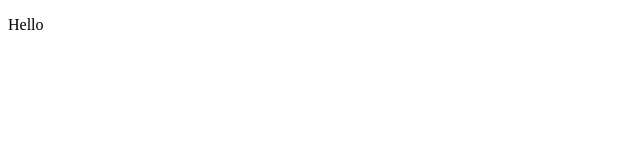
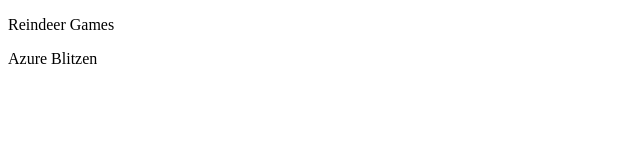
Before and after one commit to mwatson615/colored-reindeer, a plain HTML site: page index.html in a window 1280 px wide. Shown: the whole page, without its empty margins (0-640 px from the left). Drawn offline with Linux system fonts and the light colour scheme.

Commit message:
pending teacher review

```diff
--- a/index.html
+++ b/index.html
@@ -1,10 +1,10 @@
 <!DOCTYPE html>
 <html>
 <head>
-	<title></title>
+	<title>Reindeer Exercise</title>
 </head>
 <body>
-	<p>Hello</p>
+	<p>Reindeer Games</p>
 	<div id="coloredReindeer"></div>
 <script src="reindeer.js" type="text/javascript"></script>
 </body>
--- a/reindeer.js
+++ b/reindeer.js
@@ -1,14 +1,14 @@
 /*
 Your task is to loop through all the reindeer in the array, and add the name of the reindeer to the single HTML <div> element provided. The name of the reindeer should be prepended with the corresponding color from the other array.
  */
+var hohohoElement = document.getElementById("coloredReindeer").innerHTML;
 
 var colors = ["Blue", "Red", "Orange", "Purple", "Hazel", "Aquamarine", "Periwinkle", "Azure", "Fuchsia", "Chocolate", "Amber", "Amaranth"];
 
 var reindeer = ["Dasher", "Dancer", "Prancer", "Vixen", "Comet", "Cupid", "Donner", "Blitzen"];
 
 for (var name = 0; name < reindeer.length; name++) {
-
 var hohohoElement = (colors[name] + " " + reindeer[name]);
-	}
-
-hohohoElement = document.getElementById("coloredReindeer");
+console.log(hohohoElement)
+document.getElementById("coloredReindeer").innerHTML = hohohoElement;
+}
```
